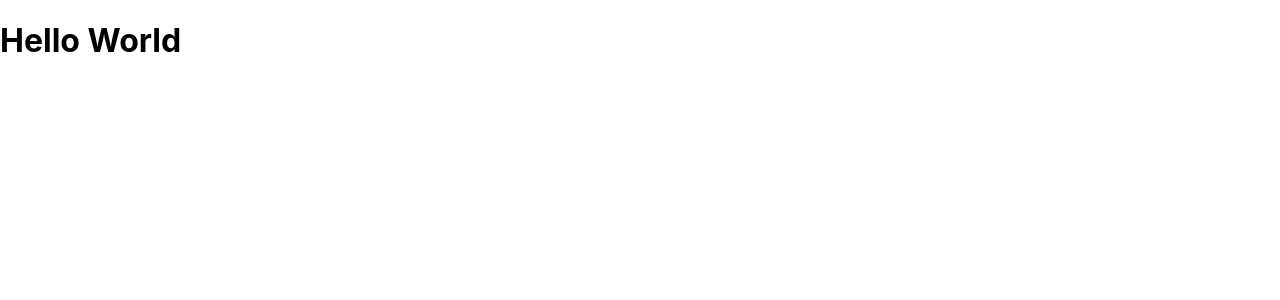
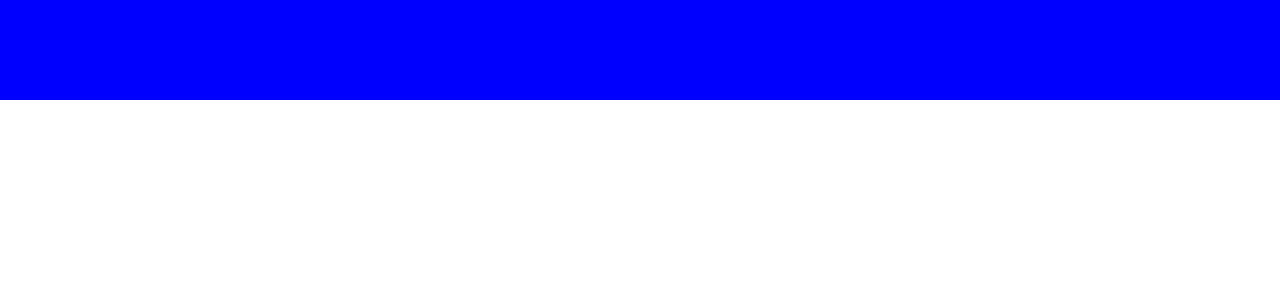
Before and after one commit to robertvitoriano/anota-ai-front, a React (Create React App) app: page / in a window 1280 px wide. Shown: the top 300 px of the page. Built offline with nearby package versions, Linux system fonts and the light colour scheme.

Commit message:
fix routing

```diff
--- a/src/App.tsx
+++ b/src/App.tsx
@@ -5,19 +5,17 @@ import {
   Route
 } from "react-router-dom";
 
-import Layout from './layouts/Auth'
 import routes from './routes'
-import ListNotes from './pages/Auth/common/notes/ListNotes'
+import{ AuthLayout }from "layouts";
 
 export default function App() {
-  console.log('ROUTES ', routes)
   return (
     <Router>
-      <Layout>
+      <AuthLayout>
         <Switch>
-          {routes.map((route)=>()=><Route exact={route.path==='/'?true:false} path={route.path} component ={route.component}/>)}
+          {routes.map((route, index)=>(<Route exact={route.path==="/"} path={route.path} component={route.component} key={index}/>))}
         </Switch>
-      </Layout>
+        </AuthLayout>
     </Router>
   );
 }
--- /dev/null
+++ b/src/layouts/Auth/Auth.tsx
@@ -0,0 +1,15 @@
+import React from 'react'
+import{ Wrapper} from './styles'
+
+type Props = {
+  children: React.ReactChild | React.ReactChild[]
+}
+
+export default function Auth({children}:Props){
+
+  console.log(children)
+  return <Wrapper>
+    {children}
+    </Wrapper>
+
+}
--- a/src/layouts/Auth/index.tsx
+++ b/src/layouts/Auth/index.tsx
@@ -1,16 +1,3 @@
-import React from 'react'
-import{ Wrapper} from './styles'
+import Auth from './Auth'
 
-type Props = {
-  children: React.ReactChild | React.ReactChild[]
-}
-
-export default function Auth({children}:Props){
-
-  console.log(children)
-  return <Wrapper>
-    <h1>Hello World</h1>
-    {children}
-    </Wrapper>
-
-}
+export default Auth
--- a/src/layouts/Auth/styles.ts
+++ b/src/layouts/Auth/styles.ts
@@ -1,6 +1,8 @@
 import styled from 'styled-components'
 
 export const Wrapper = styled.div`
-
+height: 100px;
+width:100%;
+background-color: blue;
 
 `
--- a/src/layouts/index.ts
+++ b/src/layouts/index.ts
@@ -1,3 +1,3 @@
 import AuthLayout from './Auth'
 
-export default AuthLayout
+export  {AuthLayout}
--- a/src/routes/common.ts
+++ b/src/routes/common.ts
@@ -5,7 +5,7 @@ const routes = [
   {
     component:ListNotes,
     title:'Anotações',
-    path:'/notes-list',
+    path:'/notes',
     icon:''
   }
 ]
```
